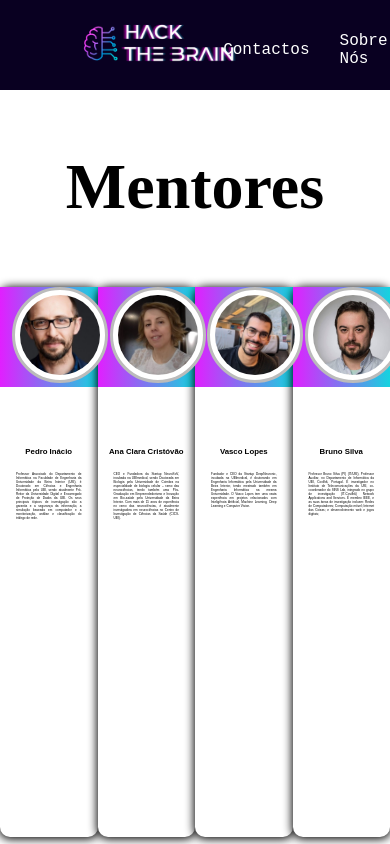
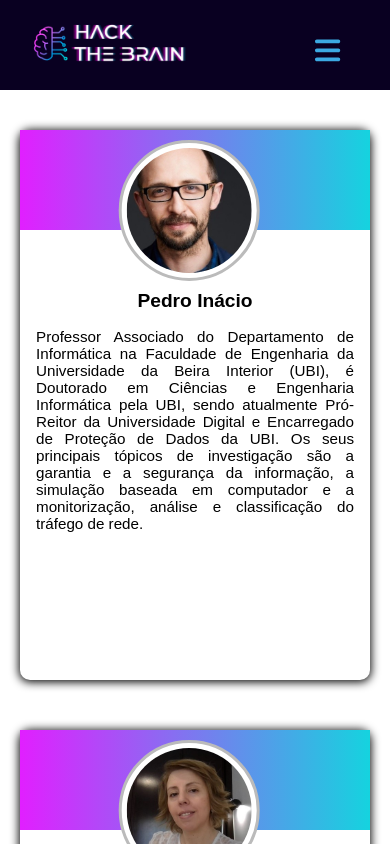
Before and after one commit to GuiFeiteira/hack-brain, a React (Create React App) app: page /mentores in a window 390 px wide. Shown: the top 844 px of the page. Built offline with nearby package versions, Linux system fonts and the light colour scheme.

Commit message:
responsive

```diff
--- a/package.json
+++ b/package.json
@@ -4,6 +4,8 @@
   "private": true,
   "dependencies": {
     "@emailjs/browser": "^3.11.0",
+    "@fortawesome/free-solid-svg-icons": "^6.4.2",
+    "@fortawesome/react-fontawesome": "^0.2.0",
     "@testing-library/jest-dom": "^5.17.0",
     "@testing-library/react": "^13.4.0",
     "@testing-library/user-event": "^13.5.0",
--- a/src/Componentes/Footer.css
+++ b/src/Componentes/Footer.css
@@ -6,11 +6,10 @@ footer {
     bottom: 0;
     left: 0;
     margin: 0;
-    padding: 25px;
+    padding: 1vw;
     color: white;
     font-family: "Montserrat", Arial, sans-serif;
     overflow: hidden;
-
 }
 
 .logos_img{
@@ -32,7 +31,7 @@ footer {
 }
 
 .direitos p{
-    font-size: 18px;
+    font-size: 1vw;
 }
 
 .footer-content span {
@@ -43,7 +42,6 @@ footer {
 
 .footer_table {
     width: 100%;
-    margin-top: 10px;
     align-items: center;
     justify-content: center;
 }
@@ -60,11 +58,21 @@ footer img {
 }
 
 .imagem_ubi {
-    margin-left: 60px;
+    margin-left: 2vw;
     width: 12%;
 }
 
 .imagem2 {
-    width: 15%;
-    padding: 20px;
+    width: 20%;
+    padding: 5px;
 }
+
+
+footer {
+    font-size: 1vw;
+}
+
+@media screen and (max-width: 960px) {
+
+
+}
--- a/src/Componentes/Footer.jsx
+++ b/src/Componentes/Footer.jsx
@@ -18,7 +18,7 @@ const Footer = () => {
          <table className='footer_table'>
             <thead>
               <tr>
-                <th>Contactos:</th>
+                <th className='letras'>Contactos:</th>
                 <th>
                   <div className='direitos'>
                       <p>&copy; 2023 Direitos Reservados</p>
--- a/src/Componentes/NavBar.css
+++ b/src/Componentes/NavBar.css
@@ -55,4 +55,114 @@
     .hiddenLinks {
         display: none;
     }
+
+
 }
+
+
+
+/*TESSSSSSSSSSSSSSSSSTE*/
+
+.navbar_logo {
+    display: flex;
+    align-items: center;
+    text-decoration: none;
+    font-size: 1.5rem;
+    font-weight: bold;
+    color: #000;
+  }
+
+  .menu_icon {
+    display: none; /* Oculta o ícone do menu em telas maiores */
+  }
+
+
+
+  @media screen and (max-width: 960px) {
+
+    .navbar .esquerda{
+        flex: 50%;
+        height: 100%;
+        display: flex;
+        align-items: center;
+        padding-left: 0px;
+
+    }
+
+
+  .NavbarItems {
+    position: relative;
+  }
+
+  .navbar {
+    margin-top: 0px;
+    margin-left: 0px;
+    margin-right: 0px;
+    width: 100%;
+  }
+
+  .menu_icon {
+    display: flex;
+    align-items: center;
+    cursor: pointer;
+    font-size: 1.8rem;
+  }
+
+  .nav_menu {
+    display: flex;
+    flex-direction: column;
+    width: 100%;
+    height: 30vh;
+    position: absolute;
+    top: 80px;
+    left: -100%;
+    opacity: 1;
+    transition: all 0.5s ease;
+  }
+
+
+  .nav_menu a {
+    text-align: center;
+    text-decoration: none;
+    color: #000; /* Cor do texto, ajuste conforme necessário */
+    margin: 10px 0; /* Espaçamento vertical entre os links, ajuste conforme necessário */
+    margin-top: 20px;
+  }
+
+  .nav_menu.active {
+    background-color: rgba(9,0,33, 0.90);
+    left: 0;
+    opacity: 1;
+    transition: all 0.5s ease;
+    z-index: 1;
+    display: flex;
+    flex-direction: column;
+    position: absolute;
+    top: 74px;
+    width: 100%;
+    margin-left: -10px;
+  }
+
+  .nav_links:hover {
+    background-color: #fff;
+    border-radius: 0;
+    width: 100%;
+  }
+
+  .nav_item {
+    height: 80px;
+    width: 100%;
+  }
+
+  .nav_links {
+    color: #000;
+    display: flex;
+    align-items: center;
+    justify-content: center;
+    text-decoration: none;
+    padding: 0 1rem;
+    height: 100%;
+    margin-top: -140px;
+  }
+
+}
--- a/src/Componentes/NavBar.js
+++ b/src/Componentes/NavBar.js
@@ -1,22 +1,52 @@
-import React from 'react'
+import React, { useState, useEffect } from 'react';
 import logo from '../Recursos/logo-2.png'
 import { Link } from 'react-router-dom'
 import './NavBar.css'
+import { FontAwesomeIcon } from '@fortawesome/react-fontawesome';
+import { faBars, faTimes } from '@fortawesome/free-solid-svg-icons';
+
 
 function NavBar() {
+
+  const [click, setClick] = useState(false);
+  const handleClick = () => setClick(!click);
+  const closeMobileMenu = () => setClick(false);
+  const [button, setButton] = useState(true)
+
+  //fazer botao aparecer quando o tamanho da janela diminui
+  const showbutton = () => {
+    if(window.innerWidth <= 960){
+        setButton(false);
+        } else{
+            setButton(true);
+    }
+  }
+  //fazer com que o botão nao apareça quando se dá refresh á pagina
+  useEffect (() => {
+    showbutton();
+  }, []);
+
+
+  window.addEventListener('resize', showbutton);
+
   return (
     <div className='navbar'>
       <div className='esquerda'>
-        <Link to="/">
+        <Link to="/" onClick={closeMobileMenu}>
           <img src={logo} alt=''/>
         </Link>
       </div>
+
       <div className='direita'>
-
-        <Link to="/contactos"> Contactos</Link>
-        <Link to="/sobre"> Sobre Nós</Link>
-        <Link to="/mentores"> Mentores</Link>
-        <Link to="/programacao"> Programação</Link>
+      <div className='menu_icon' onClick={handleClick}>
+            <FontAwesomeIcon icon={click ? faTimes : faBars} style={{ color: '#3ca9e2' }}/>
+      </div>
+        <ul className={click ? 'nav_menu active' : 'nav_menu'}>
+          <Link to="/contactos" onClick={closeMobileMenu}> Contactos</Link>
+          <Link to="/sobre" onClick={closeMobileMenu}> Sobre Nós</Link>
+          <Link to="/mentores" onClick={closeMobileMenu}> Mentores</Link>
+          <Link to="/programacao" onClick={closeMobileMenu}> Programação</Link>
+        </ul>
       </div>
     </div>
   )
--- a/src/Paginas/Home.css
+++ b/src/Paginas/Home.css
@@ -26,11 +26,9 @@
     }
     .palavrasV{
         position: absolute;
-        width: 400;
-        height: 400;
         top: 0;
-        margin-top: 300px;
-        margin-left: 80px;
+        margin-top: 25%;
+        margin-left: 6%;
         display: flex;
         color: white;
         flex-direction: column;
--- a/src/Paginas/Mentores.css
+++ b/src/Paginas/Mentores.css
@@ -74,23 +74,46 @@
     margin-bottom: 50px;
 }
 
-.mentor_title {
-    margin-top: 150px;
-    font-size: 2rem;
-    text-align: center;
-}
+
+@media screen and (max-width: 960px) {
+
+    .first_line{
+        margin-top: 0px;
+        display: inline-grid;
+        width: 100%;
+        justify-content: center;
+        align-items: center;
+
+    }
+
+    .next_line {
+        display: inline-grid;
+        width: 100%;
+        justify-content: center;
+        align-items: center;
+    }
+
+    .last_line {
+        display: inline-grid;
+        width: 100%;
+        justify-content: center;
+        align-items: center;
+        margin-bottom: 50px;
+    }
 
 
-@media screen and (max-width: 768px) {
-    .mentor_card {
-        width: 100%;
-        margin: 20px 0;
+    .lower_container h1,h4,p {
+        margin: 0;
+        padding: 0;
+        font-size: 1.2em;
     }
 
-    /* Adjust styles for the image container */
-    .image_container img {
-        width: 80px;
-        height: 80px;
-        transform: translate(12px, 0);
+    .lower_container p {
+        margin: 1rem;
+        font-family: sans-serif;
+        color: black;
+        font-size: 0.95em;
+        text-align: justify;
     }
+
 }
```
Also changed, not shown: 1 other file (tests, documents, lock files or other folders).
